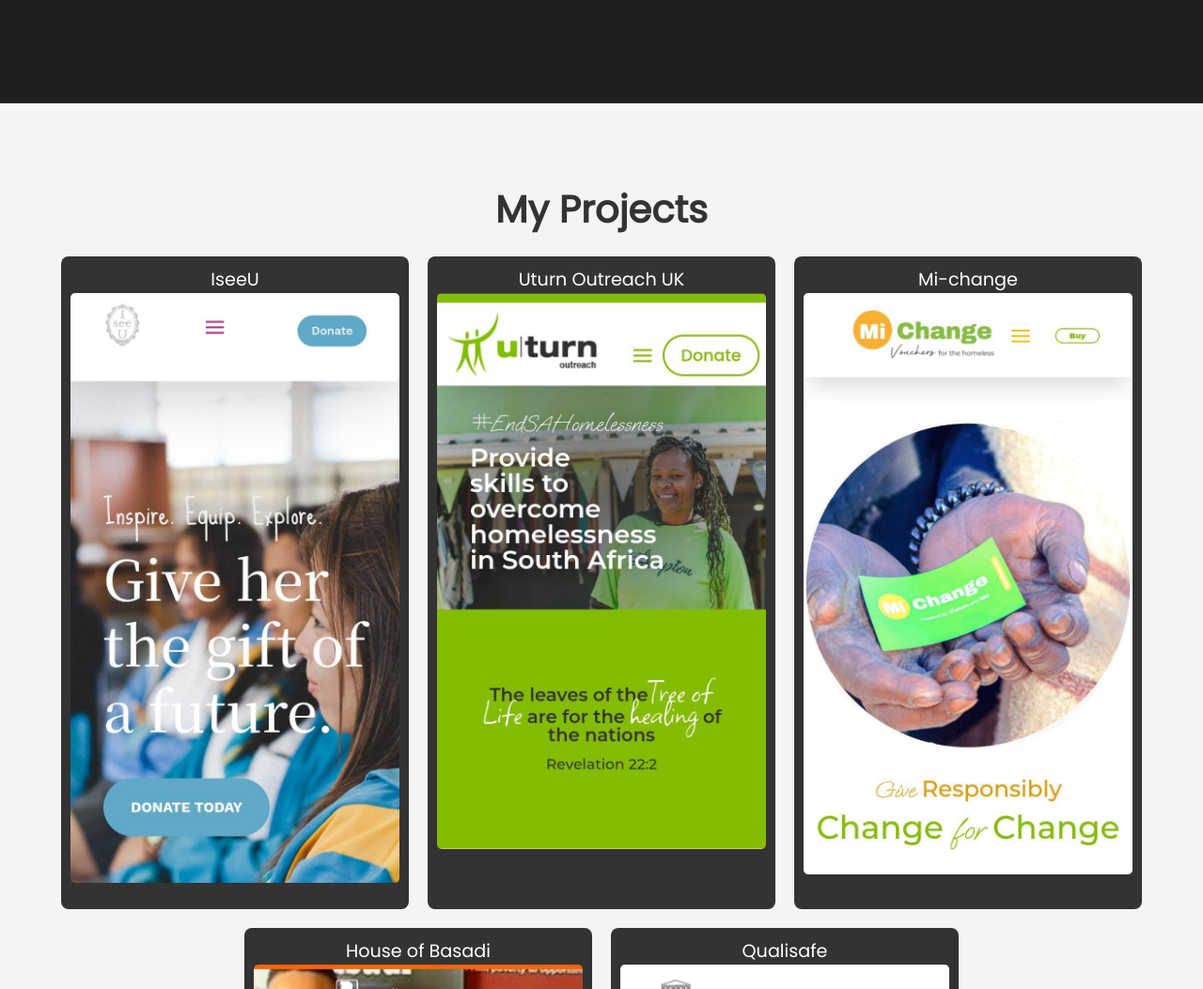
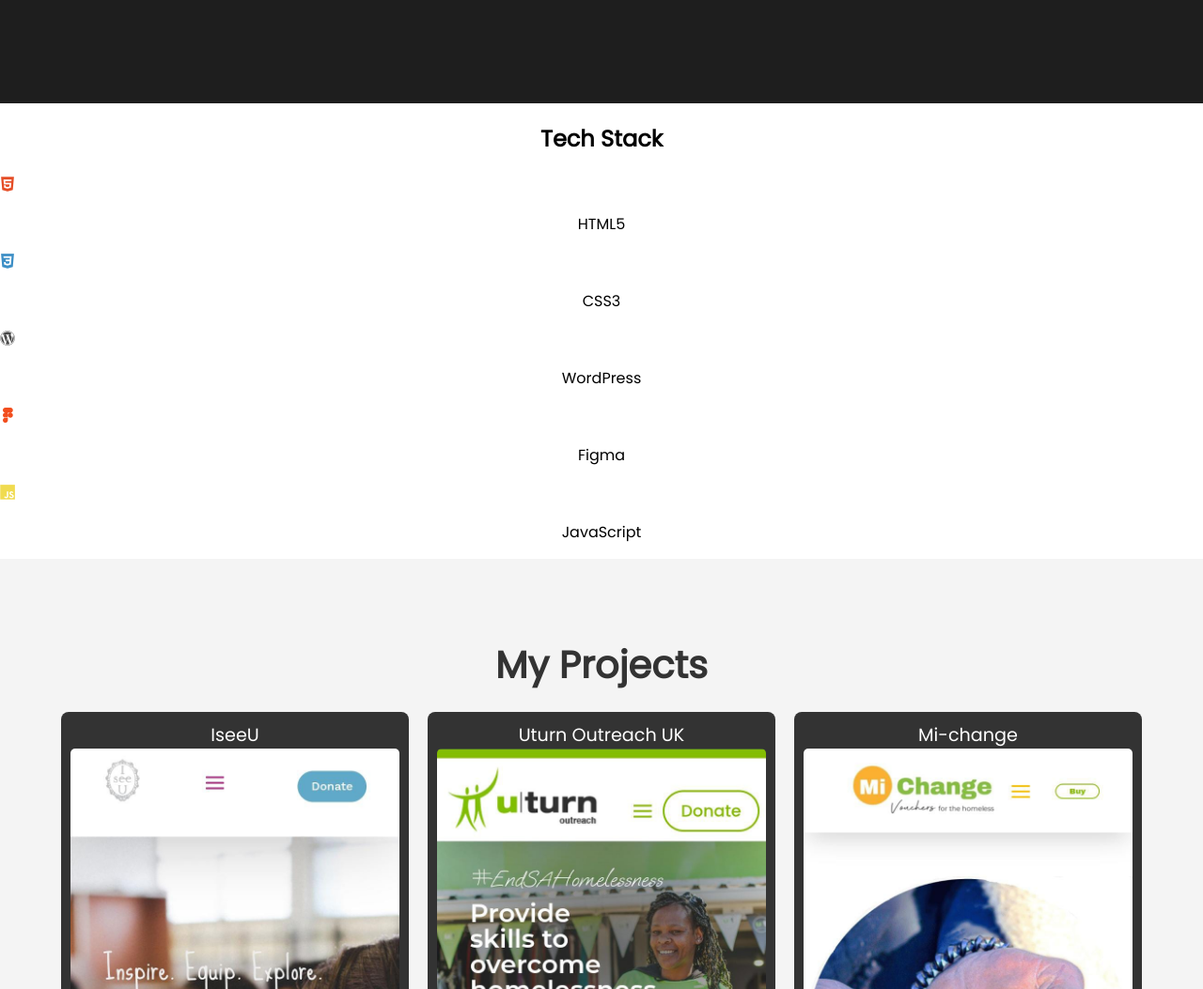
Before and after one commit to juba-ali/julianshouse1, a plain HTML site: page index.html in a window 1280 px wide. Shown: the part 740-1793 px from the top of the page at 94% size. Drawn offline with nearby package versions, Linux system fonts and the light colour scheme.

Commit message:
Update index.html

```diff
--- a/index.html
+++ b/index.html
@@ -7,6 +7,8 @@
 
     <!-- Link to Google Fonts and styles -->
     <link href="https://fonts.googleapis.com/css?family=Poppins&display=swap" rel="stylesheet">
+    <script src="https://kit.fontawesome.com/YOUR-KIT-ID.js" crossorigin="anonymous"></script>
+    <link rel="stylesheet" href="https://cdn.jsdelivr.net/gh/devicons/devicon@latest/devicon.min.css">
     <link rel="stylesheet" href="styles.css">
 </head>
 <body>
@@ -16,10 +18,11 @@
         <div class="menu-toggle" onclick="toggleMenu()">☰</div>
         <nav id="navbar">
             <ul>
-                <li><a href="#welcome-section">Home</a></li>
-                <li><a href="#projects">Projects</a></li>
+                <li><a href="#welcome-section" onclick="closeMenu()">Home</a></li>
+                <li><a href="#projects" onclick="closeMenu()">Projects</a></li>
+                <li><a href="#tech-stack" onclick="closeMenu()">Tech Stack</a></li>
                 <li><a href="https://github.com/juba-ali" target="_blank" id="profile-link">GitHub</a></li>
-                <li><a href="#contact">Contact</a></li>
+                <li><a href="#contact" onclick="closeMenu()">Contact</a></li>
             </ul>
         </nav>
     </header>
@@ -29,6 +32,33 @@
         <h2>Meet Julian. He is passionate about people. And he enjoys</h2>
         <h1>Crafting Digital Experiences with Purpose</h1>
         <p>Web Developer | Designer | Fisherman</p>
+    </section>
+
+    <!-- Tech Stack Section -->
+    <section id="tech-stack">
+        <h2>Tech Stack</h2>
+        <div class="stack-grid">
+            <div class="stack-card">
+                <i class="devicon-html5-plain colored"></i>
+                <p>HTML5</p>
+            </div>
+            <div class="stack-card">
+                <i class="devicon-css3-plain colored"></i>
+                <p>CSS3</p>
+            </div>
+            <div class="stack-card">
+                <i class="devicon-wordpress-plain colored"></i>
+                <p>WordPress</p>
+            </div>
+            <div class="stack-card">
+                <i class="devicon-figma-plain colored"></i>
+                <p>Figma</p>
+            </div>
+            <div class="stack-card">
+                <i class="devicon-javascript-plain colored"></i>
+                <p>JavaScript</p>
+            </div>
+        </div>
     </section>
 
     <!-- Projects Section -->
```
